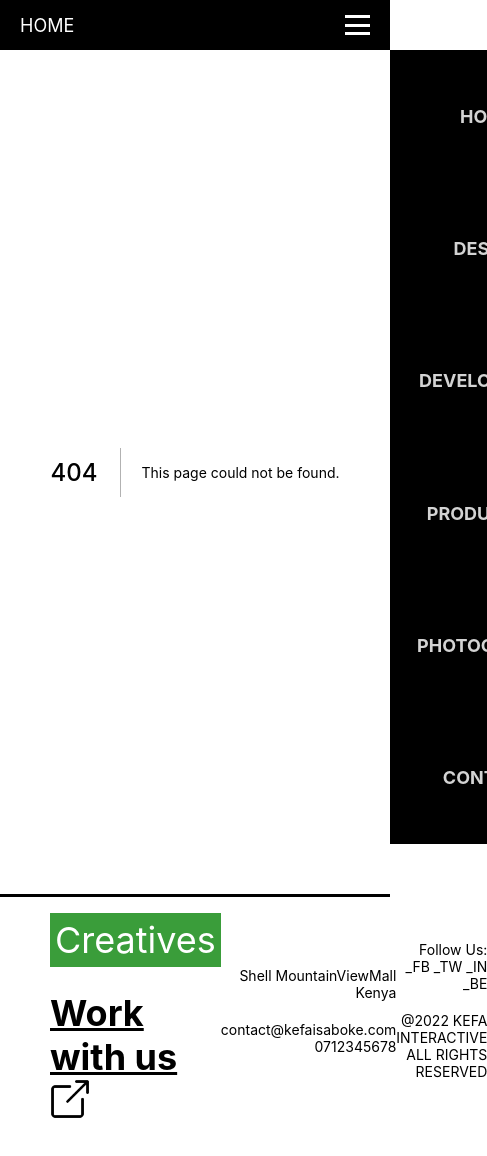
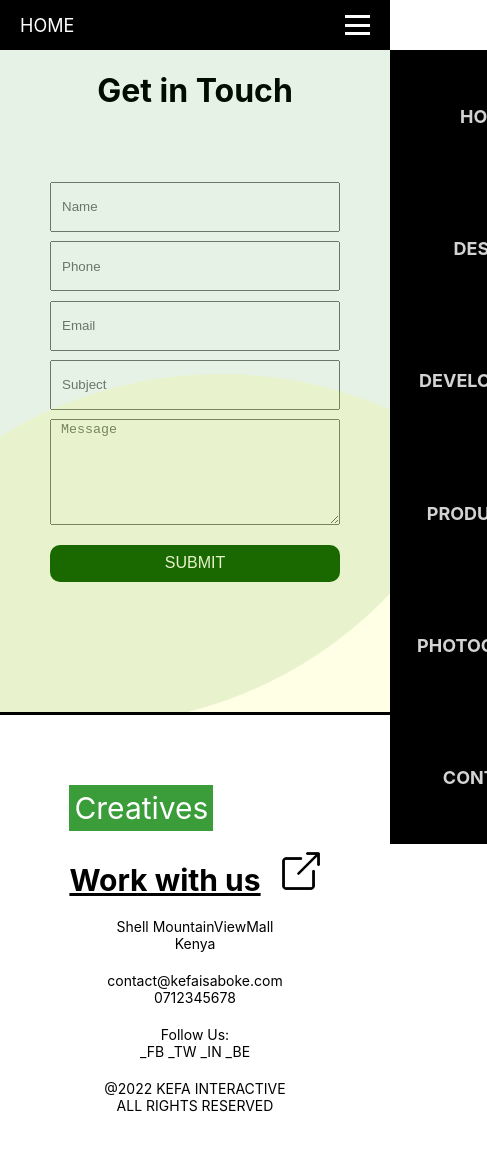
Before and after one commit to Kefa698/master, a Next.js app: page /contact in a window 390 px wide. Before the commit this address had no page. Shown: the top 1156 px of the page, 487 px wide, since content can reach past the window. Built offline with nearby package versions, Linux system fonts and the light colour scheme.

Commit message:
finished
Signed-off-by: Kefa698 <kefaombongi07@gmail.com>

```diff
--- a/next.config.js
+++ b/next.config.js
@@ -4,6 +4,9 @@ const nextConfig = {
 	images: {
 		domains: ['images.pexels.com'],
 	},
+	eslint:{
+		ignoreDuringBuilds:true,
+	}
 };
 
 module.exports = nextConfig
--- /dev/null
+++ b/pages/contact.jsx
@@ -0,0 +1,37 @@
+import Circle from '../components/Circle';
+import style from '../styles/Contact.module.css';
+
+const Contact = () => {
+	return (
+		<div className={style.container}>
+			<Circle
+				backgroundColor="green"
+				left="-40vh"
+				top="-20vh"
+				className={style.circle}
+			/>
+			<Circle
+				backgroundColor="yellow"
+				right="-30vh"
+				bottom="-60vh"
+				className={style.circle}
+			/>
+			<h1 className={style.title}>Get in Touch</h1>
+			<form className={style.form}>
+				<input className={style.inputS} type="text" placeholder="Name" />
+				<input className={style.inputS} type="text" placeholder="Phone" />
+				<input className={style.inputL} type="text" placeholder="Email" />
+				<input className={style.inputL} type="text" placeholder="Subject" />
+				<textarea
+					className={style.textArea}
+					type="text"
+					rows={6}
+					placeholder="Message"
+				/>
+				<button className={style.button}>SUBMIT</button>
+			</form>
+		</div>
+	);
+};
+
+export default Contact;
--- /dev/null
+++ b/styles/Contact.module.css
@@ -0,0 +1,61 @@
+.container {
+  display: flex;
+  flex-direction: column;
+  align-items: center;
+  justify-content: center;
+  position: relative;
+  overflow: hidden;
+  padding-bottom: 80px;
+}
+
+.form {
+  width: 500px;
+  height: 500px;
+  padding: 50px;
+  display: flex;
+  flex-wrap: wrap;
+}
+
+.inputS {
+  flex: 1;
+  height: 50px;
+  padding-left: 10px;
+}
+
+.inputS:first-child {
+  margin-right: 5px;
+}
+
+.inputL {
+  width: 100%;
+  height: 50px;
+  padding-left: 10px;
+}
+
+.textArea {
+  width: 100%;
+  padding-left: 10px;
+}
+
+.button {
+  margin-top: 20px;
+  padding: 5px 10px;
+  border: none;
+  border-radius: 10px;
+  background-color: rgb(0, 82, 0);
+  color: white;
+  width: 100%;
+  font-size: 16px;
+  cursor: pointer;
+}
+
+@media screen and (max-width: 480px) {
+
+  .form {
+    width: 100%;
+  }
+
+  .inputS:first-child {
+    margin: 0;
+  }
+}
--- a/styles/Footer.module.css
+++ b/styles/Footer.module.css
@@ -38,7 +38,7 @@
   cursor: pointer;
 }
 
-.linkText {
+.linkText{
     margin-right: 20px;
     cursor: pointer;
 }
@@ -56,3 +56,19 @@
   margin-bottom: 20px;
   text-align: right;
 }
+
+@media screen and (max-width: 480px) {
+  .container {
+    height: auto;
+    flex-direction: column;
+  }
+
+  .title,
+  .linkTitle {
+    font-size: 30px;
+  }
+
+  .cardItem{
+    text-align: center;
+  }
+}
--- a/styles/Home.module.css
+++ b/styles/Home.module.css
@@ -108,9 +108,9 @@
   margin-left: 0.5rem;
 }
 
-@media (max-width: 600px) {
+/* @media (max-width: 600px) {
   .grid {
     width: 100%;
     flex-direction: column;
   }
-}
+} */
--- a/styles/Intro.module.css
+++ b/styles/Intro.module.css
@@ -15,18 +15,42 @@
   justify-content: space-around;
   position: relative;
 }
-.title{
-    font: size 50px;
+
+.circle {
+  width: 100vh;
+  height: 100vh;
+  border-radius: 50%;
+  opacity: 0.1;
+  position: absolute;
+  z-index: 999;
+}
+
+.circle1 {
+  background-color: #01c686;
+  right: -40vh;
+}
+
+.circle2 {
+  background-color: #b0ff49;
+  left: -50vh;
+  top: -50vh;
+}
+
+.title {
+  font-size: 50px;
   margin: 0;
 }
-.brand{
-    color:green;
+
+.brandName {
+  color: green;
 }
-.desc{
-    font: size 20px;
+
+.desc {
+  font-size: 20px;
   margin: 0;
 }
-.button{
+
+.button {
   border: none;
   background-color: green;
   color: white;
@@ -37,3 +61,35 @@
   cursor: pointer;
   animation: button 1s ease infinite alternate;
 }
+
+@keyframes button {
+  to{
+    background-color: rgb(2, 63, 2);
+  }
+}
+
+@media screen and (max-width: 480px) {
+  .container {
+    flex-direction: column;
+  }
+
+  .circle1 {
+    right: -50vh;
+    bottom: -50vh;
+  }
+
+  .card {
+    padding: 50px;
+    align-items: center;
+    text-align: center;
+    justify-content: space-between;
+  }
+
+  .title {
+    font-size: 30px;
+  }
+
+  .desc {
+    display: none;
+  }
+}
--- a/styles/Navbar.module.css
+++ b/styles/Navbar.module.css
@@ -65,7 +65,6 @@
     align-items: center;
     justify-content: space-between;
   }
-
   .menu {
     display: flex;
     flex-direction: column;
--- a/styles/Product.module.css
+++ b/styles/Product.module.css
@@ -71,7 +71,7 @@
     overflow: hidden;
   }
 
-    .cardL::before {
+  .cardL::before{
     content: "Projects";
     font-size: 50px;
     width: 100%;
--- a/styles/Services.module.css
+++ b/styles/Services.module.css
@@ -67,8 +67,7 @@
   .service:hover .media {
     transform: scale(1.1);
   }
-
-.desc {
+  .desc{
     width: 70%;
     text-align: center;
     position: absolute;
@@ -79,7 +78,6 @@
     opacity: 0;
     transition: all 1s ease;
   }
-
   .service:hover .desc {
     opacity: 1;
   }
--- a/styles/Testimonials.module.css
+++ b/styles/Testimonials.module.css
@@ -1,47 +1,86 @@
-.container{
+.container {
+  font-size: 18px;
   height: 100vh;
+  padding-bottom: 100px;
   position: relative;
   overflow: hidden;
   display: flex;
   flex-direction: column;
   align-items: center;
   justify-content: space-around;
-    padding-bottom: 100px;
+}
 
-}
-.title{
+.title {
   text-align: center;
   margin: 0;
 }
-.wrapper{
+
+.wrapper {
   display: flex;
   flex-wrap: wrap;
   align-items: center;
   justify-content: space-around;
 }
-.card{
+
+.card {
   width: 30%;
 }
-.comment{
-    font: size 20px;
+
+.comment {
+  font-size: 20px;
   font-weight: 300;
 }
-.person{
-    display:flex;
-    align-items:center;
+
+.person {
+  display: flex;
+  align-items: center;
 }
-.avatar{
+
+.avatar {
   border-radius: 50%;
 }
-.info{
+
+.info {
   display: flex;
   flex-direction: column;
   margin-left: 20px;
 }
-.username{
+
+.username {
   font-weight: bold;
-    color:#555
+  color: #555;
 }
-.jobTitle{
-    font: size 14px;
+
+.jobTitle {
+  font-size: 14px;
 }
+
+@media screen and (max-width: 480px) {
+  .container {
+    padding-bottom: 20px;
+  }
+  .wrapper {
+    align-items: center;
+    justify-content: center;
+  }
+  .card {
+    width: 100%;
+    display: flex;
+    flex-direction: column;
+    align-items: center;
+    text-align: center;
+    margin-bottom: 50px;
+  }
+}
+
+@media screen and (max-width: 480px) {
+  .container{
+    height: auto;
+    padding: 20px;
+  }
+
+  .title{
+    margin-bottom: 40px;
+    font-size: 50px;
+  }
+}
```
Lines whose indentation alone changed are shown as unchanged.
